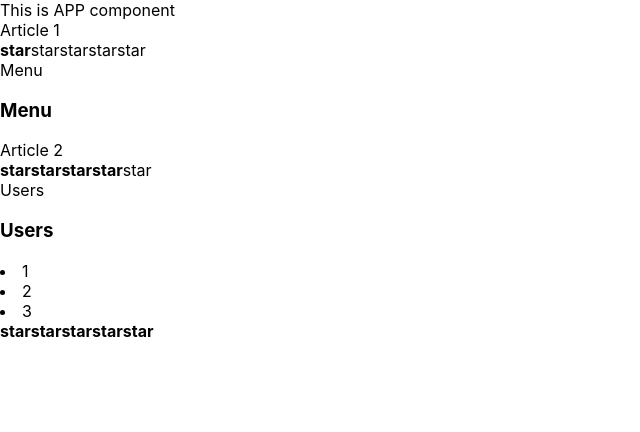
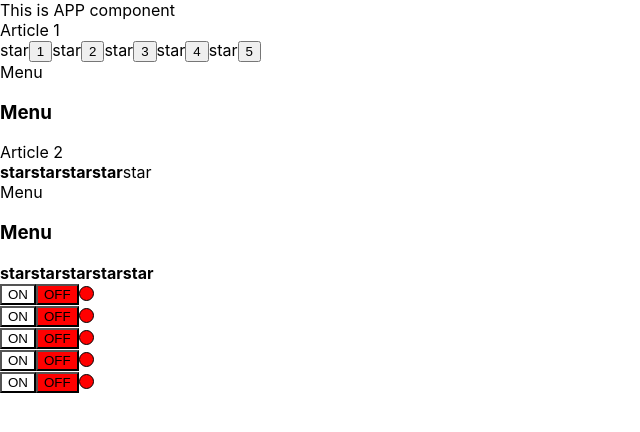
Before and after one commit to tenadopt/react-kkp, a React (Create React App) app: page / in a window 1280 px wide. Shown: the top 432 px of the page, without its empty margins (0-640 px from the left). Built offline with nearby package versions, Linux system fonts and the light colour scheme.

Commit message:
add usestate

```diff
--- a/src/App.tsx
+++ b/src/App.tsx
@@ -2,6 +2,9 @@ import React from 'react';
 import './App.css';
 import {Rating} from "./components/Rating/Rating";
 import {Accordion} from "./components/Accordion/Accordion";
+import {Onoff} from "./components/Onoff/Onoff";
+import {UncontrolledAccordion} from "./components/Accordion/UncontrolledAccordion";
+import {UncontrolledRating} from "./components/Rating/UncontrolledRating";
 
 function App() {
     console.log("App rendering");
@@ -9,12 +12,17 @@ function App() {
         <div>
             <div>This is APP component</div>
             <div>Article 1</div>
-            <Rating value={1}/>
-            <Accordion title={"Menu"} collapsed={true}/>
+            <UncontrolledRating/>
+            <UncontrolledAccordion title={"Menu"}/>
             <div>Article 2</div>
             <Rating value={4}/>
-            <Accordion title={"Users"} collapsed={false}/>
+            <UncontrolledAccordion title={"Menu"}/>
             <Rating value={7}/>
+            <Onoff/>
+            <Onoff/>
+            <Onoff/>
+            <Onoff/>
+            <Onoff/>
         </div>
     );
 }
--- /dev/null
+++ b/src/components/Accordion/UncontrolledAccordion.tsx
@@ -0,0 +1,19 @@
+import React, {useState} from 'react';
+import {AccordionTitle} from "./AccordionTitle";
+import {AccordionBody} from "./AccordionBody";
+
+type UncontrolledAccordionProps = {
+    title: string
+}
+
+export const UncontrolledAccordion = (props: UncontrolledAccordionProps) => {
+    const [collapsed, setCollapsed] = useState(false)
+        return (
+            <div>
+                {props.title}
+                <div onClick={()=>setCollapsed(!collapsed)}><AccordionTitle title={props.title}/>
+                {collapsed && <AccordionBody/>}
+                </div>
+            </div>
+        )
+    }
--- /dev/null
+++ b/src/components/Onoff/Onoff.tsx
@@ -0,0 +1,27 @@
+import React, {useState} from 'react';
+
+export const Onoff = () => {
+
+    const [switched, setSwitched]=useState(false)
+
+    const onStyle = {
+        backgroundColor: switched ? "green" : "white"
+    }
+    const offStyle = {
+        backgroundColor: switched ? "white" : "red"
+    }
+    const lightStyle = {
+        width: "15px",
+        height: "15px",
+        borderRadius: "15px",
+        border: "1px solid black",
+        backgroundColor: switched ? "green" : "red"
+    }
+    return (
+        <div>
+            <button style={onStyle} onClick={()=>{setSwitched(true)}}>ON</button>
+            <button style={offStyle} onClick={()=>{setSwitched(false)}}>OFF</button>
+            <button  style={lightStyle}></button>
+        </div>
+    );
+};
--- /dev/null
+++ b/src/components/Rating/UncontrolledRating.tsx
@@ -0,0 +1,16 @@
+import React, {useState} from 'react';
+import {Star} from "../Star/Star";
+
+export const UncontrolledRating = () => {
+    const [value,setValue] = useState(0)
+
+    return (
+        <>
+            <Star selected={value>0}/><button onClick={()=>{setValue(1)}}>1</button>
+            <Star selected={value>1}/><button onClick={()=>{setValue(2)}}>2</button>
+            <Star selected={value>2}/><button onClick={()=>{setValue(3)}}>3</button>
+            <Star selected={value>3}/><button onClick={()=>{setValue(4)}}>4</button>
+            <Star selected={value>4}/><button onClick={()=>{setValue(5)}}>5</button>
+        </>
+    );
+};
```
